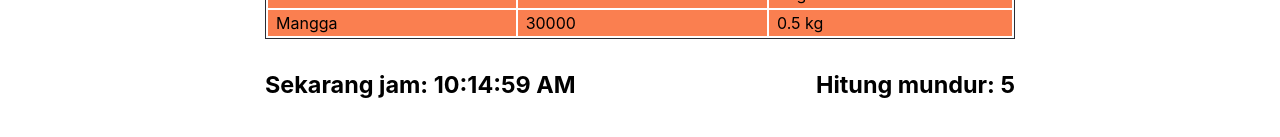
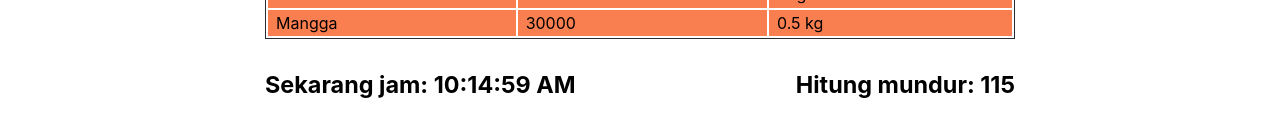
Before and after one commit to badroezaman/sanbercode-reactjs-0720-week3, a React (Create React App) app: page / in a window 1280 px wide. Shown: the part 331-468 px from the top of the page. Built offline with nearby package versions, Linux system fonts and the light colour scheme.

Commit message:
Tugas Pekan 3 Hari Ke-2 update start

```diff
--- a/src/App.js
+++ b/src/App.js
@@ -18,7 +18,7 @@ function App() {
       </div>
       <div className="container">
         <Clock />
-        <Timer start={10} />
+        <Timer start={120} />
       </div>
     </div>
   );
```
